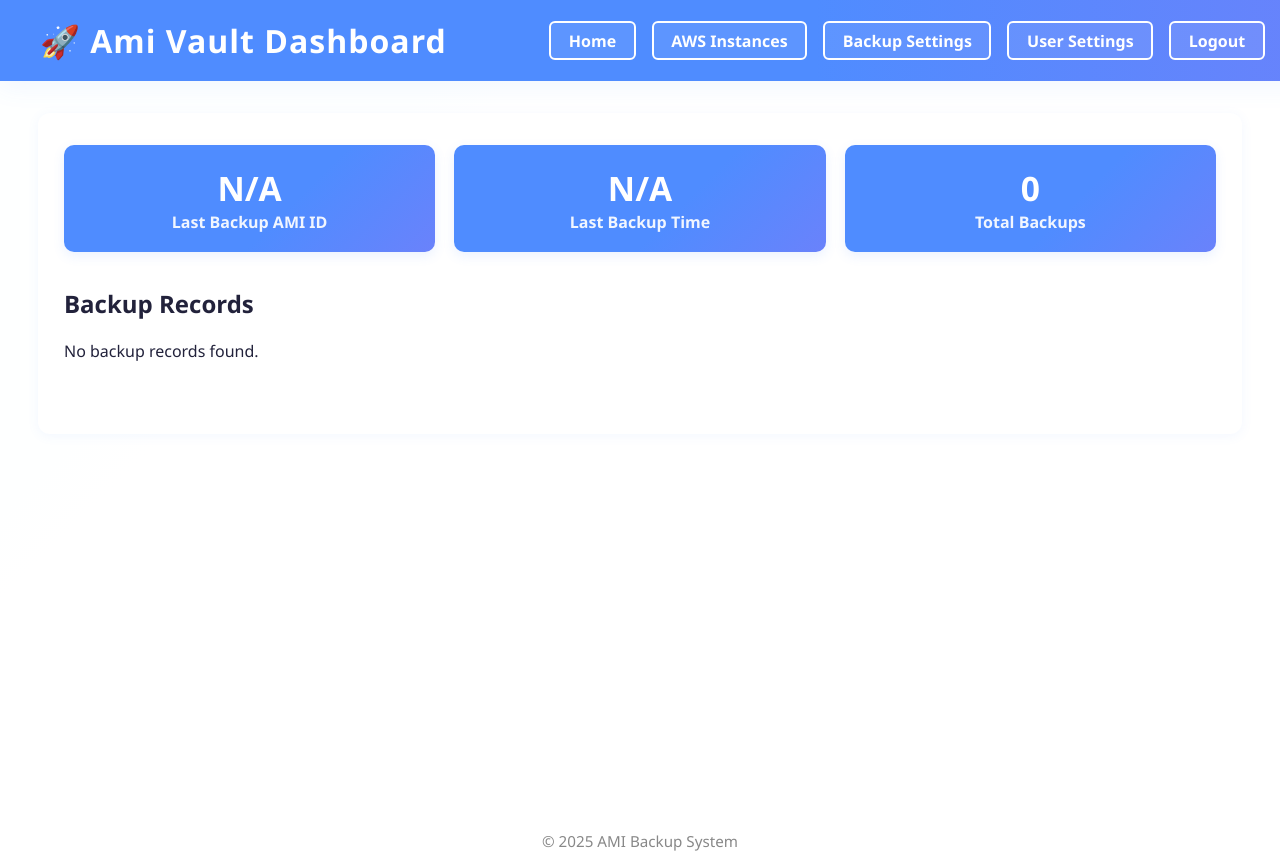
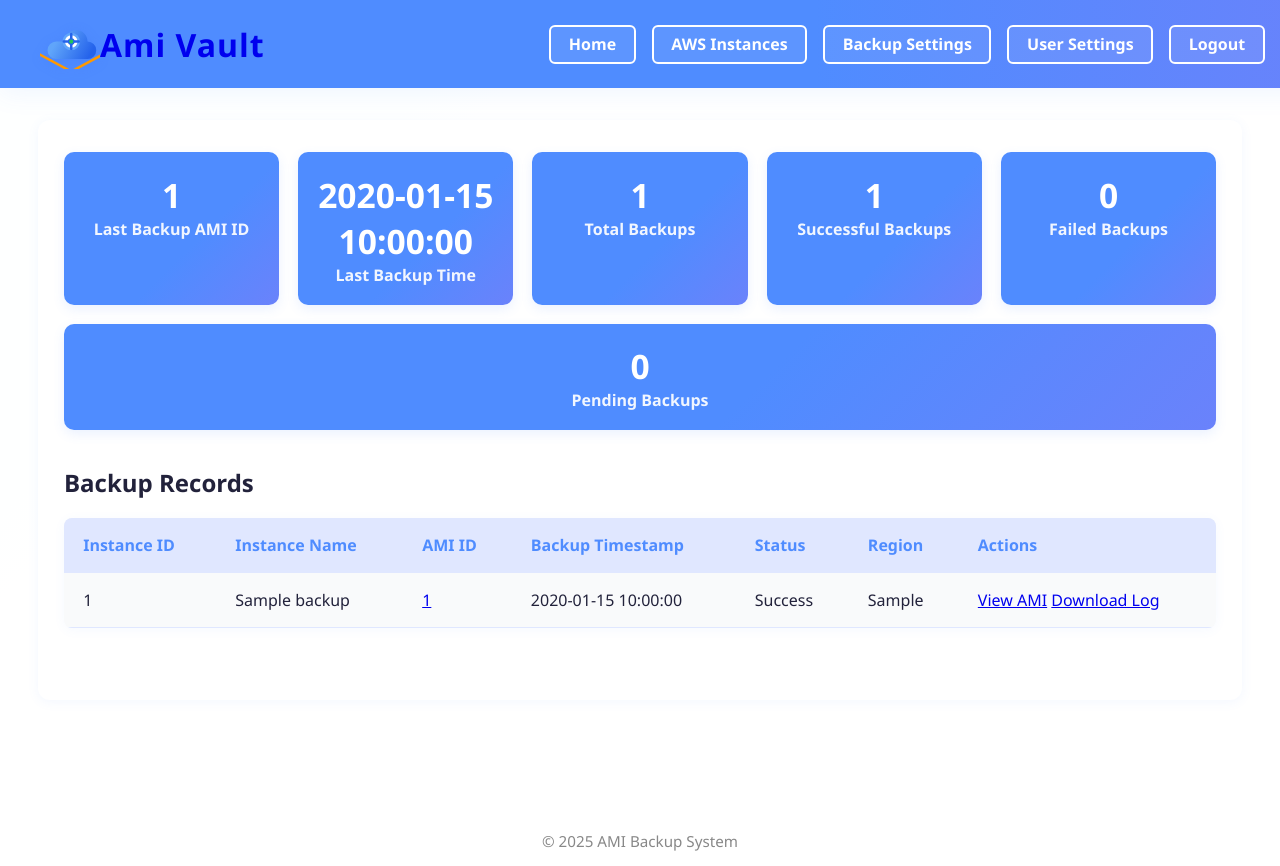
Before and after one commit to s3csys/amivault, a Flask app: page / in a window 1280 px wide. Run offline with Flask 3, Linux system fonts and the light colour scheme; the visitor is signed in with stand-in values (Sample User, id 1); tables that the repository leaves empty hold one stand-in row (values such as "Sample post").

Commit message:
logo added and updated the code

```diff
--- a/app.py
+++ b/app.py
@@ -7,6 +7,7 @@ import boto3
 from flask import Flask, render_template, request, redirect, url_for, flash, session, send_file, jsonify
 from flask_sqlalchemy import SQLAlchemy
 from werkzeug.security import generate_password_hash, check_password_hash
+from datetime import datetime, timezone, timedelta
 
 app = Flask(__name__)
 app.secret_key = 'your-secret-key'
@@ -47,17 +48,47 @@ class BackupSettings(db.Model):
     id = db.Column(db.Integer, primary_key=True)
     retention_days = db.Column(db.Integer, default=7)
     backup_frequency = db.Column(db.String(50), default="0 2 * * *")  # 2AM daily
+    instance_id = db.Column(db.String(64), nullable=False)
+    instance_name = db.Column(db.String(128))
+    ami_id = db.Column(db.String(64))
+    timestamp = db.Column(db.DateTime, default=datetime.utcnow)
+    status = db.Column(db.String(32), default='Pending')  # 'Pending', 'Success', 'Failed'
+    region = db.Column(db.String(32))
+    log_url = db.Column(db.String(256))
+
+class Backup(db.Model):
+    id = db.Column(db.Integer, primary_key=True)
+    retention_days = db.Column(db.Integer, default=7)
+    backup_frequency = db.Column(db.String(50), default="0 2 * * *")  # 2AM daily
+    instance_id = db.Column(db.String(64), nullable=False)
+    instance_name = db.Column(db.String(128))
+    ami_id = db.Column(db.String(64))
+    timestamp = db.Column(db.DateTime, default=datetime.utcnow)
+    status = db.Column(db.String(32), default='Pending')  # 'Pending', 'Success', 'Failed'
+    region = db.Column(db.String(32))
+    log_url = db.Column(db.String(256))
 
 two_factor_secret = db.Column(db.String(32), nullable=True)
 
 ############################################################ Routes ############################################################
+
+#@app.route('/')
+#def dashboard():
+#    if 'username' not in session:
+#        return redirect(url_for('login'))
+#    user = User.query.filter_by(username=session['username']).first()
+#    return render_template('dashboard.html', user=user)
 
 @app.route('/')
 def dashboard():
     if 'username' not in session:
         return redirect(url_for('login'))
     user = User.query.filter_by(username=session['username']).first()
-    return render_template('dashboard.html', user=user)
+    # Query all backups, most recent first
+    backups = Backup.query.order_by(Backup.timestamp.desc()).all()
+    last_backup = backups[0] if backups else None
+    return render_template('dashboard.html', user=user, backups=backups, last_backup=last_backup)
+
 
 #@app.route('/login', methods=['GET', 'POST'])
 #def login():
@@ -343,9 +374,7 @@ def add_instance():
         db.session.add(inst)
         db.session.commit()
         flash('Instance added!', 'success')
-        #return redirect(url_for('add_instance'))
-    return render_template('aws_instances.html')
-
+        return redirect('/aws-instances')
 
 @app.route('/delete-instance/<instance_id>', methods=['POST'])
 def delete_instance(instance_id):
@@ -435,8 +464,9 @@ def update_instance(instance_id):
     inst.retention_days = retention_days
     db.session.commit()
     flash('Instance updated!', 'success')
-    #return redirect(url_for('aws_instance.html'))
-    return render_template('aws_instances.html')
+    return redirect('/aws-instances')
+    #return redirect(url_for('aws-instances'))
+    #return render_template('aws_instances.html')
 #
 ## Delete an instance
 #@app.route('/delete-instance/<instance_id>', methods=['POST'])
@@ -447,12 +477,89 @@ def update_instance(instance_id):
 #    flash('Instance deleted!', 'success')
 #    return redirect(url_for('list_instances'))
 
+############################################################ AWS AMi Creaters ############################################################
+
 @app.route('/start-backup/<instance_id>', methods=['POST'])
 def start_backup(instance_id):
-    # TODO: Add your backup logic here
-    # For example: backup_instance(instance_id)
-    flash(f"Manual backup started for instance {instance_id}", "success")
+    inst = Instance.query.filter_by(instance_id=instance_id).first_or_404()
+    retention_days = int(inst.retention_days) if hasattr(inst, 'retention_days') else 7
+    aws_region = inst.region
+    aws_access_key = inst.access_key
+    aws_secret_key = inst.secret_key
+
+    try:
+        ec2 = boto3.client(
+            'ec2',
+            region_name=aws_region,
+            aws_access_key_id=aws_access_key,
+            aws_secret_access_key=aws_secret_key
+        )
+
+        # Get instance name
+        tags_response = ec2.describe_tags(
+            Filters=[
+                {'Name': 'resource-id', 'Values': [instance_id]},
+                {'Name': 'key', 'Values': ['Name']}
+            ]
+        )
+        instance_name = None
+        for tag in tags_response.get('Tags', []):
+            if tag['Key'] == 'Name':
+                instance_name = tag['Value']
+                break
+
+        if not instance_name:
+            flash(f"Could not find 'Name' tag for {instance_id}.", "danger")
+            return redirect(url_for('manage_instances'))
+
+        # Create a pending backup record
+        backup = Backup(
+            instance_id=instance_id,
+            instance_name=instance_name,
+            timestamp=datetime.utcnow(),
+            status='Pending',
+            region=aws_region,
+            retention_days=retention_days
+        )
+        db.session.add(backup)
+        db.session.commit()
+
+        # Create AMI
+        timestamp_str = datetime.now().strftime("%Y_%m_%d_%I_%M_%p")
+        ami_name = f"{instance_name}_{timestamp_str}"
+        ami_response = ec2.create_image(
+            InstanceId=instance_id,
+            Name=ami_name,
+            NoReboot=True
+        )
+        ami_id = ami_response['ImageId']
+
+        # Tag the AMI
+        ec2.create_tags(
+            Resources=[ami_id],
+            Tags=[
+                {'Key': 'CreatedBy', 'Value': 'AutoBackup'},
+                {'Key': 'InstanceName', 'Value': instance_name}
+            ]
+        )
+
+        # Update backup record to Success and store ami_id
+        backup.status = 'Success'
+        backup.ami_id = ami_id
+        db.session.commit()
+
+        # (Cleanup code here...)
+
+        flash(f"Manual backup started for instance {instance_id} (AMI: {ami_id})", "success")
+    except Exception as e:
+        # If backup record exists, update status to Failed
+        if 'backup' in locals():
+            backup.status = 'Failed'
+            db.session.commit()
+        flash(f"Backup failed: {str(e)}", "danger")
+
     return redirect(url_for('manage_instances'))
+
 
 ############################################################ AWS Checker ############################################################
 @app.route('/check-instance', methods=['POST'])
@@ -512,7 +619,8 @@ def clear_notifications():
 def backup_settings():
     config = BackupSettings.query.first()
     if not config:
-        config = BackupSettings()
+        # Set a default instance_id (replace with your actual logic)
+        config = BackupSettings(instance_id="default-instance-id")
         db.session.add(config)
         db.session.commit()
     return render_template('backup_settings.html', config=config)
@@ -526,7 +634,6 @@ def update_backup_settings():
         db.session.commit()
         flash("Backup settings updated", "success")
     return redirect(url_for('backup_settings'))
-
 
 ############################################################ Run ############################################################
 
--- a/static/style.css
+++ b/static/style.css
@@ -300,7 +300,12 @@ button:hover {
     flex-shrink: 0;        /* Prevent shrinking in flex layout */
 }
 
-
 .small-check-btn:hover {
     background-color: #2980b9;
 }
+
+.logo-container svg {
+  max-width: 100%;
+  height: auto;
+  display: block;
+}
--- a/templates/aws_instances.html
+++ b/templates/aws_instances.html
@@ -45,7 +45,7 @@
         >
 
         <label>AWS Access Key</label>
-        <input type="text" id="access_key" name="access_key" placeholder="AWS Access Key" required>
+        <input type="password" id="access_key" name="access_key" placeholder="AWS Access Key" required>
 
         <label>AWS Secret Key</label>
         <input type="password" id="secret_key" name="secret_key" placeholder="AWS Secret Key" required>
--- a/templates/base.html
+++ b/templates/base.html
@@ -11,7 +11,43 @@
   <div class="centered-content">
     <div class="container">
       <header>
-        <h1>🚀 Ami Vault Dashboard</h1>
+<!-- Place this wherever you want the logo and title to show -->
+<!-- Place this wherever you want the logo and title to show -->
+<div class="logo-header" style="display: flex; align-items: center; gap: 1rem;">
+  <a href="/" style="display: flex; align-items: center; text-decoration: none;">
+    <div class="logo-container" aria-label="AMI Snapshot Logo" style="transition: transform 0.2s;">
+      <svg width="60" height="50" viewBox="10 20 42 40" fill="none"
+        xmlns="http://www.w3.org/2000/svg"
+        aria-label="AMI Snapshot Logo" role="img"
+        style="filter: drop-shadow(0 2px 6px rgba(37,99,235,0.15));">
+        <!-- AWS Hexagon Outline -->
+        <polygon points="32 2 58 16 58 48 32 62 6 48 6 16"
+          stroke="#FF9900" stroke-width="2" fill="none"/>
+        <!-- Cloud Shape with gradient -->
+        <defs>
+          <linearGradient id="cloudGradient" x1="20" y1="38" x2="45" y2="52" gradientUnits="userSpaceOnUse">
+            <stop stop-color="#60a5fa"/>
+            <stop offset="1" stop-color="#2563EB"/>
+          </linearGradient>
+        </defs>
+        <path fill="url(#cloudGradient)" d="M45 38a9 9 0 0 0-18 0H20a7 7 0 0 0 0 14h25a7 7 0 0 0 0-14h-0z"/>
+        <!-- Camera Shutter (snapshot) -->
+        <circle cx="32" cy="38" r="6" fill="#fff" stroke="#60a5fa" stroke-width="2"/>
+        <path d="M32 32v12M26 38h12"
+          stroke="#2563EB" stroke-width="2" stroke-linecap="round"/>
+        <!-- Small circle center -->
+        <circle cx="32" cy="38" r="2.2" fill="#22c55e" stroke="#2563EB" stroke-width="1"/>
+      </svg>
+    </div>
+    <h1> Ami Vault</h1>
+    <!--<span style="margin-left: 0.5rem; font-size: 1.4rem; font-weight: 700; color: hsl(0, 0%, 100%)0%, 100%); letter-spacing: 1px;">
+      Ami Vault</span>
+    </span>-->
+  </a>
+</div>
+
+
+        <!--<h1>Ami Vault Dashboard</h1>-->
         <nav>
           <a href="{{ url_for('dashboard') }}">Home</a>
           <a href="{{ url_for('manage_instances') }}">AWS Instances</a>
--- a/templates/dashboard.html
+++ b/templates/dashboard.html
@@ -1,6 +1,7 @@
 {% extends "base.html" %}
 {% block content %}
 <div class="content">
+  <!-- Summary Stats Section -->
   <div class="section stats">
     <div class="stat-card">
       <h3>{{ last_backup.ami_id if last_backup else 'N/A' }}</h3>
@@ -14,12 +15,32 @@
       <h3>{{ backups|length }}</h3>
       <p>Total Backups</p>
     </div>
+    <div class="stat-card">
+      <h3>
+        {{ backups|selectattr('status', 'equalto', 'Success')|list|length }}
+      </h3>
+      <p>Successful Backups</p>
+    </div>
+    <div class="stat-card">
+      <h3>
+        {{ backups|selectattr('status', 'equalto', 'Failed')|list|length }}
+      </h3>
+      <p>Failed Backups</p>
+    </div>
+    <div class="stat-card">
+      <h3>
+        {{ backups|selectattr('status', 'equalto', 'Pending')|list|length }}
+      </h3>
+      <p>Pending Backups</p>
+    </div>
   </div>
 
+  <!-- Backup Records Table -->
   <div class="section">
     <h2>Backup Records</h2>
     {% if backups %}
-    <table>
+    <div class="table-responsive">
+      <table class="backups-table">
         <thead>
           <tr>
             <th>Instance ID</th>
@@ -27,25 +48,45 @@
             <th>AMI ID</th>
             <th>Backup Timestamp</th>
             <th>Status</th>
+            <th>Region</th>
+            <th>Actions</th>
           </tr>
         </thead>
         <tbody>
           {% for b in backups %}
           <tr>
             <td>{{ b.instance_id }}</td>
-          <td>{{ b.instance_name }}</td>
-          <td>{{ b.ami_id }}</td>
-          <td>{{ b.timestamp }}</td>
+            <td>{{ b.instance_name or 'N/A' }}</td>
             <td>
-            <span class="status
-              {% if b.status == 'Success' %}success{% elif b.status == 'Failed' %}failed{% else %}pending{% endif %}">
+              {% if b.ami_id %}
+                <a href="https://console.aws.amazon.com/ec2/v2/home?region={{ b.region }}#ImageDetails:imageId={{ b.ami_id }}" target="_blank">{{ b.ami_id }}</a>
+              {% else %}
+                N/A
+              {% endif %}
+            </td>
+            <td>{{ b.timestamp or 'N/A' }}</td>
+            <td>
+              <span class="status-badge
+                {% if b.status == 'Success' %}status-success
+                {% elif b.status == 'Failed' %}status-failed
+                {% else %}status-pending{% endif %}">
                 {{ b.status }}
               </span>
+            </td>
+            <td>{{ b.region or 'N/A' }}</td>
+            <td>
+              {% if b.ami_id %}
+                <a href="https://console.aws.amazon.com/ec2/v2/home?region={{ b.region }}#ImageDetails:imageId={{ b.ami_id }}" target="_blank" class="action-btn">View AMI</a>
+              {% endif %}
+              {% if b.log_url %}
+                <a href="{{ b.log_url }}" class="action-btn" download>Download Log</a>
+              {% endif %}
             </td>
           </tr>
           {% endfor %}
         </tbody>
       </table>
+    </div>
     {% else %}
       <p>No backup records found.</p>
     {% endif %}
--- a/templates/login.html
+++ b/templates/login.html
@@ -3,13 +3,13 @@
 <head>
   <meta charset="UTF-8" />
   <meta name="viewport" content="width=device-width, initial-scale=1" />
-  <title>Login - AMI Backup</title>
+  <title>Login - AMI Vault</title>
   <link rel="stylesheet" href="{{ url_for('static', filename='style.css') }}">
 </head>
 <body>
   <div style="display:flex;justify-content:center;align-items:center;min-height:100vh;width:100vw;background:linear-gradient(135deg,#e0e7ff 0%,#f9fafb 100%);">
     <div class="login-container" style="background: white; padding: 2.5rem 3rem; border-radius: 12px; box-shadow: 0 4px 32px rgba(79,140,255,0.13); width: 350px;">
-      <h2 style="text-align:center; color:#4f8cff;">AMI Backup Login</h2>
+      <h2 style="text-align:center; color:#4f8cff;">AMI Vault Login</h2>
       {% if error %}
         <div class="error">{{ error }}</div>
       {% endif %}
```
Lines whose indentation alone changed are shown as unchanged.
